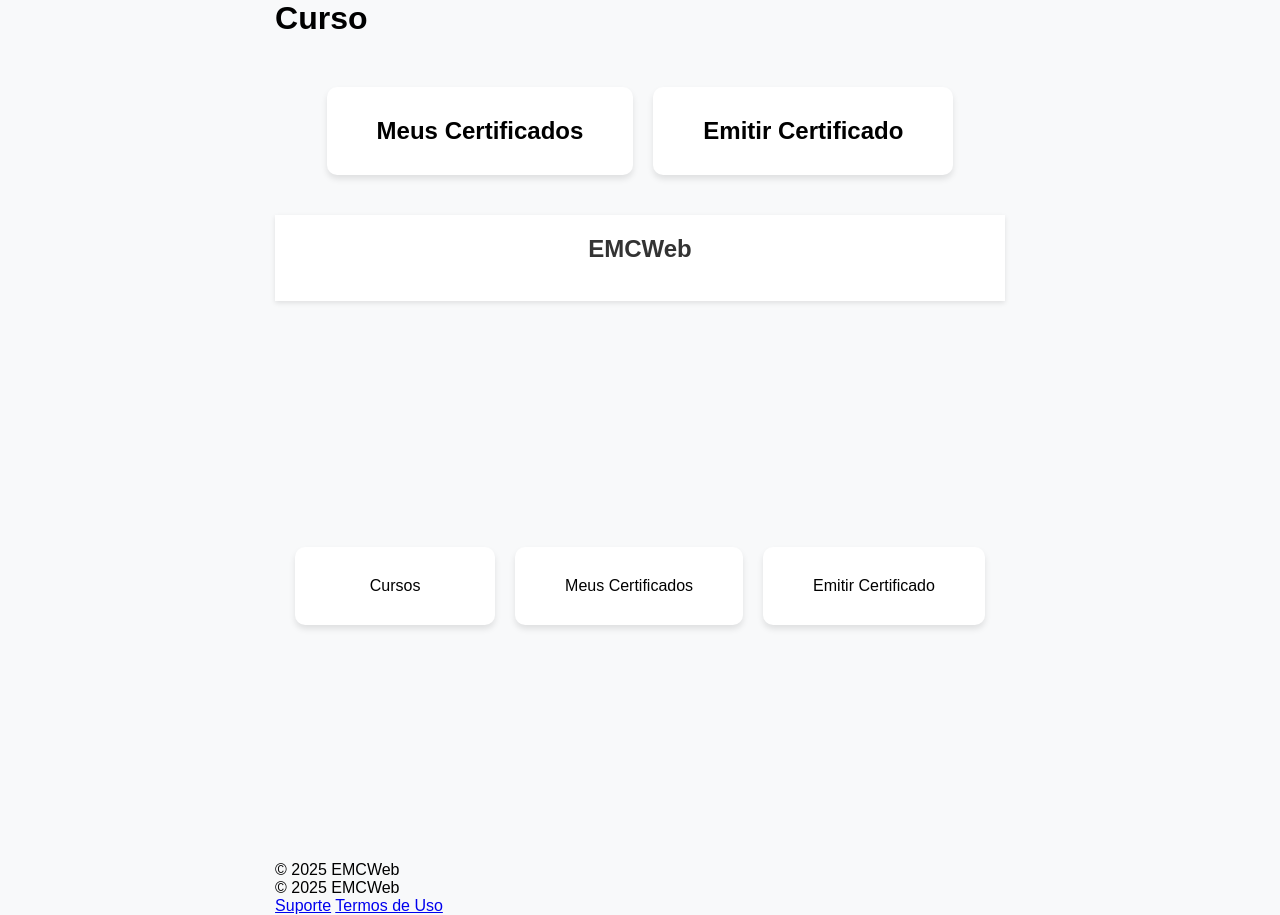
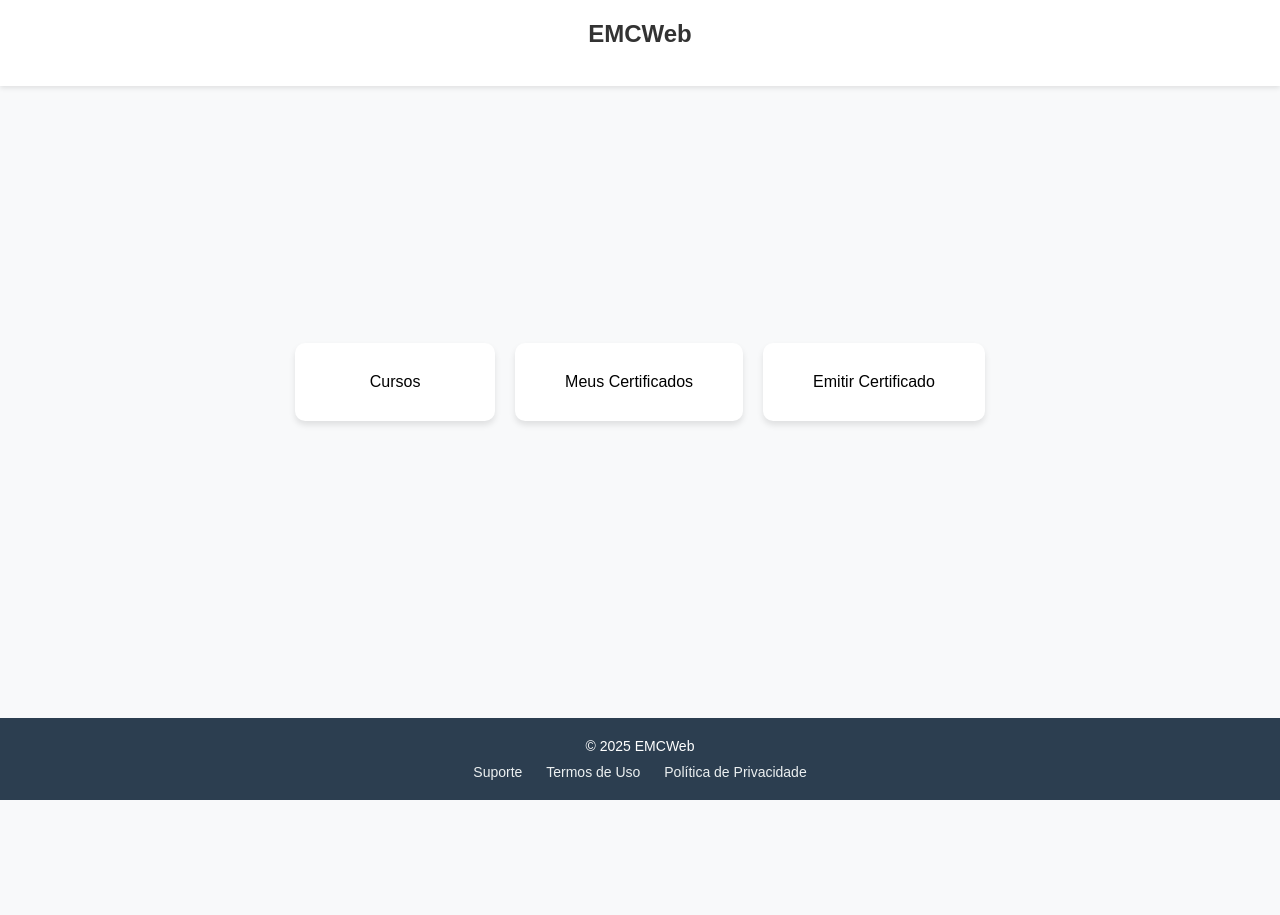
Before and after one commit to D1nho0/Emissao-De-Certificados, a plain HTML site: page index.html in a window 1280 px wide. After the commit the page ends 800 px from the top, so only its background shows below. Drawn offline with Linux system fonts and the light colour scheme.

Commit message:
Update index.html

```diff
--- a/index.html
+++ b/index.html
@@ -1,36 +1,26 @@
 
 <!DOCTYPE html>
-<html lang="pt-br">
 <html lang="pt-BR">
 <head>
     <meta charset="UTF-8">
     <meta name="viewport" content="width=device-width, initial-scale=1.0">
-    <title>Curso - EMCWeb</title>
     <title>Portal - EMCWeb</title>
     <style>
         * {
             margin: 0;
             padding: 0;
             box-sizing: border-box;
-            font-family: Arial, sans-serif;
             font-family: 'Arial', sans-serif;
         }
-
         body {
             display: flex;
             flex-direction: column;
             min-height: 100vh;
-            background-color: #f5f5f5;
             background-color: #f8f9fa;
         }
-
-        .container {
-            max-width: 1200px;
-            margin: 0 auto;
         header {
             background-color: #ffffff;
             padding: 20px;
-            flex: 1;
             box-shadow: 0 2px 5px rgba(0,0,0,0.1);
             text-align: center;
         }
@@ -40,92 +30,57 @@
             color: #333;
             size: 20;
         }
-
-        .main-content {
         main {
             flex: 1;
             display: flex;
             flex-direction: column;
             align-items: center;
             justify-content: center;
-            height: 70vh;
             padding: 20px;
             text-align: center;
         }
-
         .options {
             display: flex;
-            gap: 30px;
-            margin-top: 50px;
             gap: 20px;
             margin-bottom: 40px;
             flex-wrap: wrap;
             justify-content: center;
         }
-
         .option {
-            background-color: #fff;
             background-color: #ffffff;
             padding: 30px 50px;
-            border-radius: 8px;
-            box-shadow: 0 2px 10px rgba(0, 0, 0, 0.1);
             border-radius: 10px;
             box-shadow: 0 4px 6px rgba(0,0,0,0.1);
             cursor: pointer;
-            transition: transform 0.3s, box-shadow 0.3s;
             transition: transform 0.3s;
             min-width: 200px;
             text-align: center;
         }
-
         .option:hover {
             transform: translateY(-5px);
-            box-shadow: 0 5px 15px rgba(0, 0, 0, 0.1);
             box-shadow: 0 6px 12px rgba(0,0,0,0.15);
         }
-
         footer {
-            background-color: #333;
-            color: #fff;
-            padding: 20px 0;
             background-color: #2c3e50;
             color: #ffffff;
             padding: 20px;
             text-align: center;
-            margin-top: auto;
             font-size: 14px;
         }
-
         .footer-links {
             margin-top: 10px;
         }
-
         .footer-links a {
-            color: #fff;
             color: #ecf0f1;
             text-decoration: none;
             margin: 0 10px;
         }
-
         .footer-links a:hover {
             text-decoration: underline;
         }
     </style>
 </head>
 <body>
-    <div class="container">
-        <div class="main-content">
-            <h1>Curso</h1>
-
-            <div class="options">
-                <div class="option">
-                    <h2>Meus Certificados</h2>
-                </div>
-
-                <div class="option">
-                    <h2>Emitir Certificado</h2>
-                </div>
-            </div>
     <header>
         <div class="logo">EMCWeb</div>
         <img src="" alt="" class="logo">
@@ -136,12 +91,14 @@
             <div class="option">Meus Certificados</div>
             <div class="option">Emitir Certificado</div>
         </div>
-    </div>
-
     </main>
     <footer>
-        <p>© 2025 EMCWeb</p>
         <div>© 2025 EMCWeb</div>
         <div class="footer-links">
             <a href="#">Suporte</a>
             <a href="#">Termos de Uso</a>
+            <a href="#">Política de Privacidade</a>
+        </div>
+    </footer>
+</body>
+</html>
```
